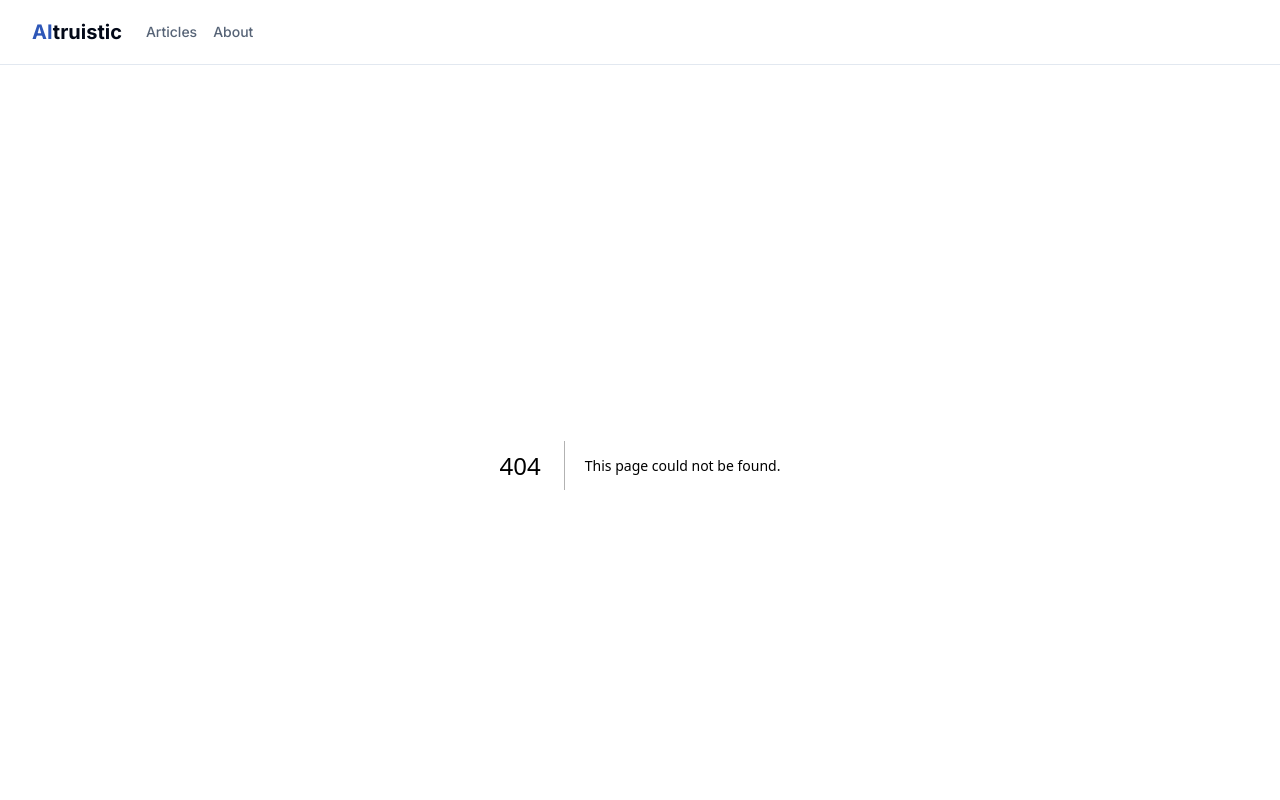
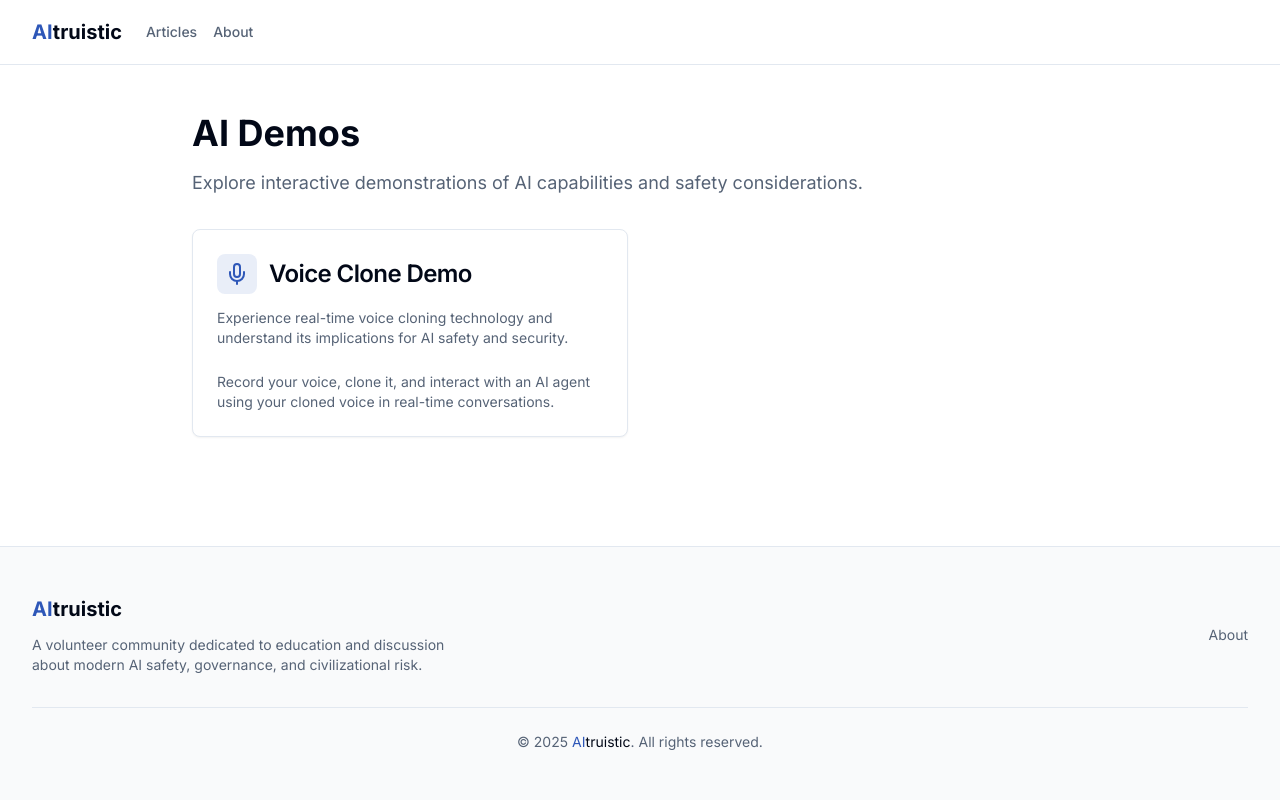
Before and after one commit to TensorWorksCo/aitruistic, a Next.js app: page /demos in a window 1280 px wide. Before the commit this address had no page. Shown: the top 800 px of the page. Built offline with nearby package versions, Linux system fonts and the light colour scheme.

Commit message:
demo page

```diff
--- a/src/app/auth/signin/page.tsx
+++ b/src/app/auth/signin/page.tsx
@@ -33,11 +33,17 @@ function SignInForm() {
         redirect: false,
       });
 
+      console.log("SignIn result:", result);
+
       if (result?.error) {
+        console.error("SignIn error:", result.error);
         setFormError("Invalid email or password");
-      } else {
+      } else if (result?.ok) {
+        console.log("SignIn successful, redirecting to:", callbackUrl);
         router.push(callbackUrl);
         router.refresh();
+      } else {
+        setFormError("Sign in failed. Please try again.");
       }
     } catch {
       setFormError("Something went wrong. Please try again.");
--- /dev/null
+++ b/src/app/demos/page.tsx
@@ -0,0 +1,43 @@
+import Link from "next/link";
+import { Card, CardContent, CardDescription, CardHeader, CardTitle } from "@/components/ui/card";
+import { Mic } from "lucide-react";
+
+export default function DemosPage() {
+  return (
+    <div className="container mx-auto px-4 py-12">
+      <div className="max-w-4xl mx-auto">
+        <div className="mb-8">
+          <h1 className="text-4xl font-bold mb-4">AI Demos</h1>
+          <p className="text-lg text-muted-foreground">
+            Explore interactive demonstrations of AI capabilities and safety considerations.
+          </p>
+        </div>
+
+        <div className="grid gap-6 md:grid-cols-2">
+          <Link href="/demos/voiceclone" className="group">
+            <Card className="h-full transition-all hover:shadow-lg hover:border-primary">
+              <CardHeader>
+                <div className="flex items-center gap-3 mb-2">
+                  <div className="p-2 rounded-lg bg-primary/10 text-primary">
+                    <Mic className="h-6 w-6" />
+                  </div>
+                  <CardTitle className="group-hover:text-primary transition-colors">
+                    Voice Clone Demo
+                  </CardTitle>
+                </div>
+                <CardDescription>
+                  Experience real-time voice cloning technology and understand its implications for AI safety and security.
+                </CardDescription>
+              </CardHeader>
+              <CardContent>
+                <p className="text-sm text-muted-foreground">
+                  Record your voice, clone it, and interact with an AI agent using your cloned voice in real-time conversations.
+                </p>
+              </CardContent>
+            </Card>
+          </Link>
+        </div>
+      </div>
+    </div>
+  );
+}
```
